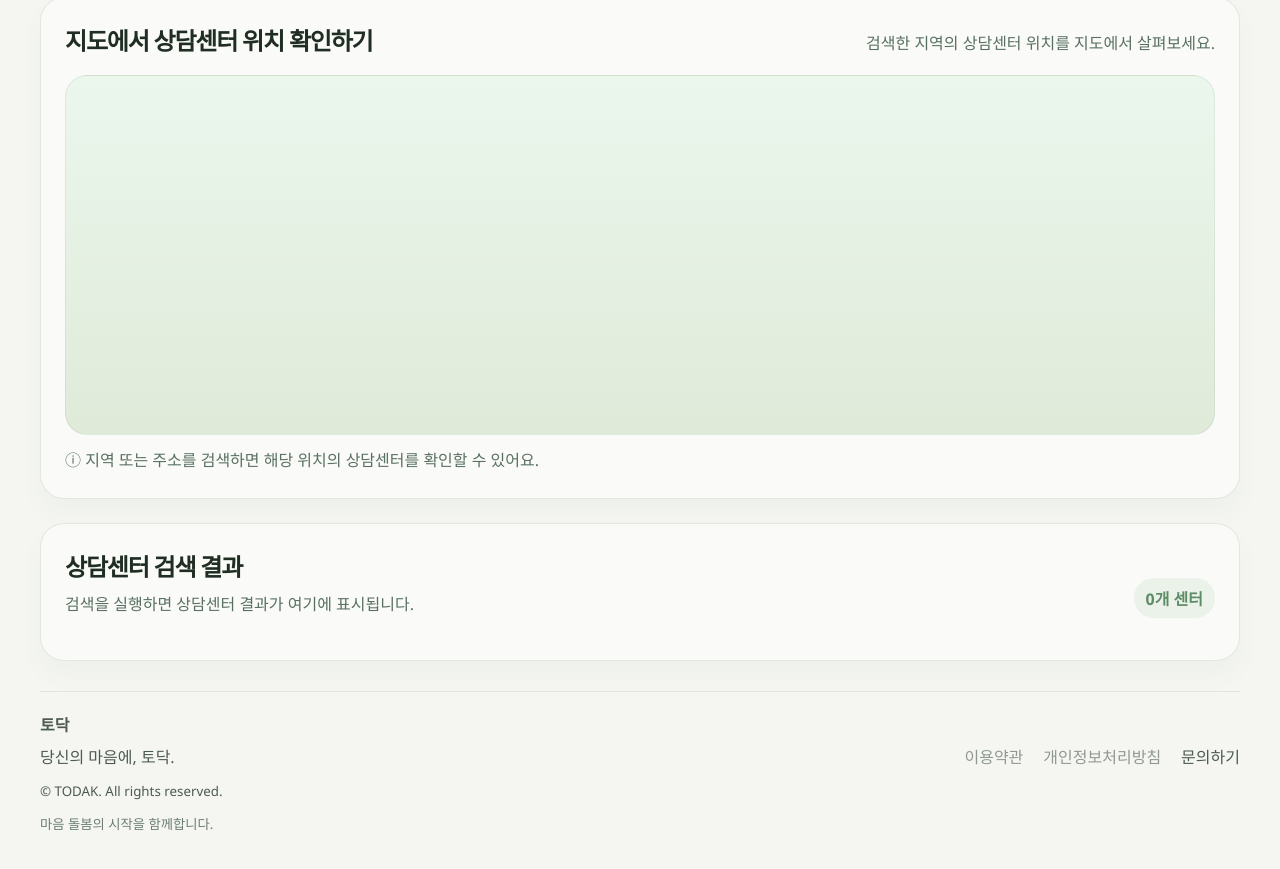
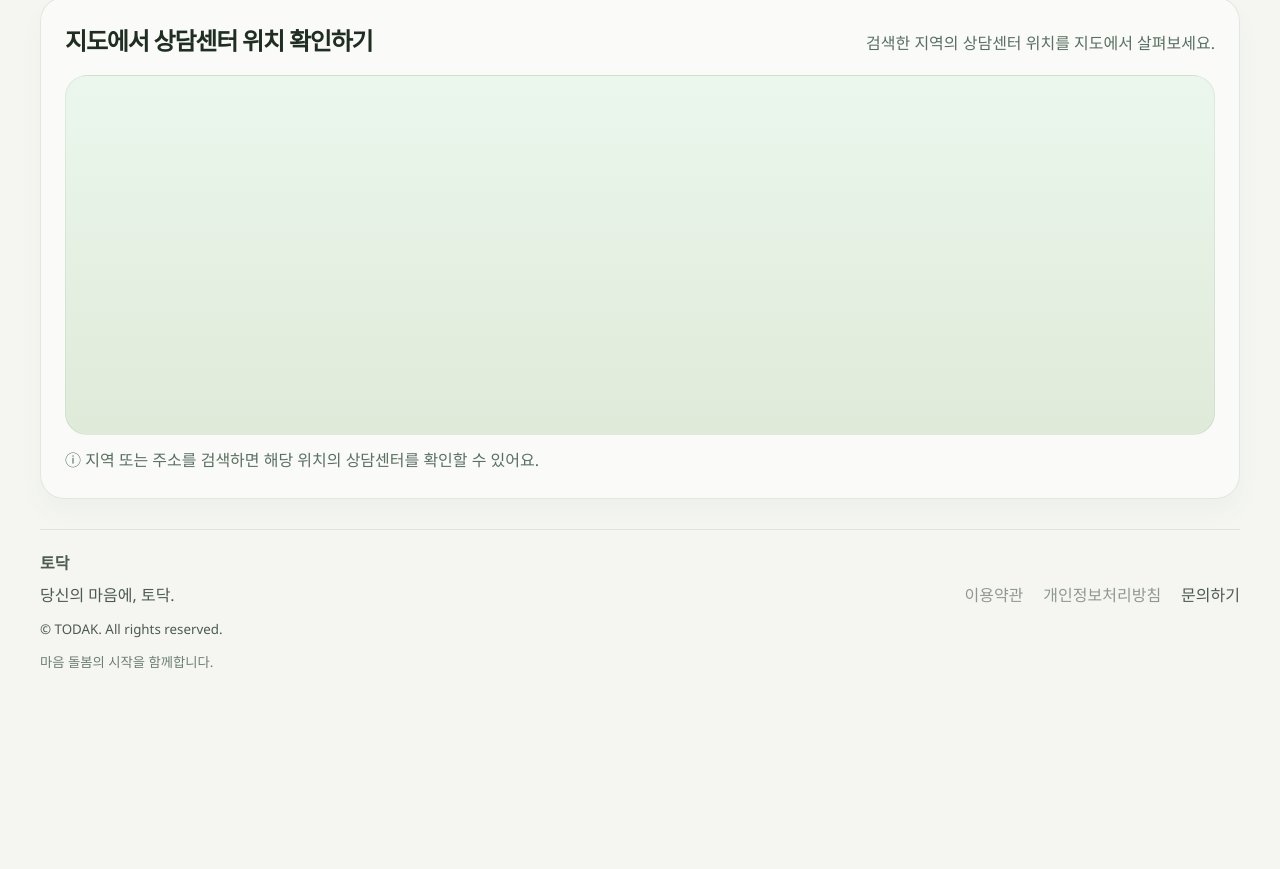
Before and after one commit to parkjieun3052/project, a website: page front-end/search.html in a window 1280 px wide. Shown: the part 735-1604 px from the top of the page. After the commit the page ends 1446 px from the top, so only its background shows below. Drawn offline with Linux system fonts and the light colour scheme.

```diff
--- a/front-end/search.html
+++ b/front-end/search.html
@@ -55,10 +55,6 @@
         <p class="map-caption">ⓘ 지역 또는 주소를 검색하면 해당 위치의 상담센터를 확인할 수 있어요.</p>
     </section>
 
-    <section class="results-section" id="resultsSection" aria-live="polite">
-        <div class="results-heading"><div><h2>상담센터 검색 결과</h2><p id="resultMessage">검색을 실행하면 상담센터 결과가 여기에 표시됩니다.</p></div><span class="result-count" id="resultCount">0개 센터</span></div>
-        <div class="center-results" id="centerResults"></div>
-    </section>
     </main>
 
     <footer class="site-footer"><div class="footer-brand"><strong>토닥</strong><span>당신의 마음에, 토닥.</span></div><div class="footer-links"><a href="#" class="inactive-link">이용약관</a><a href="#" class="inactive-link">개인정보처리방침</a><a href="mailto:hello@todak.example">문의하기</a></div><small>© TODAK. All rights reserved.</small><small class="footer-note">마음 돌봄의 시작을 함께합니다.</small></footer>
```
